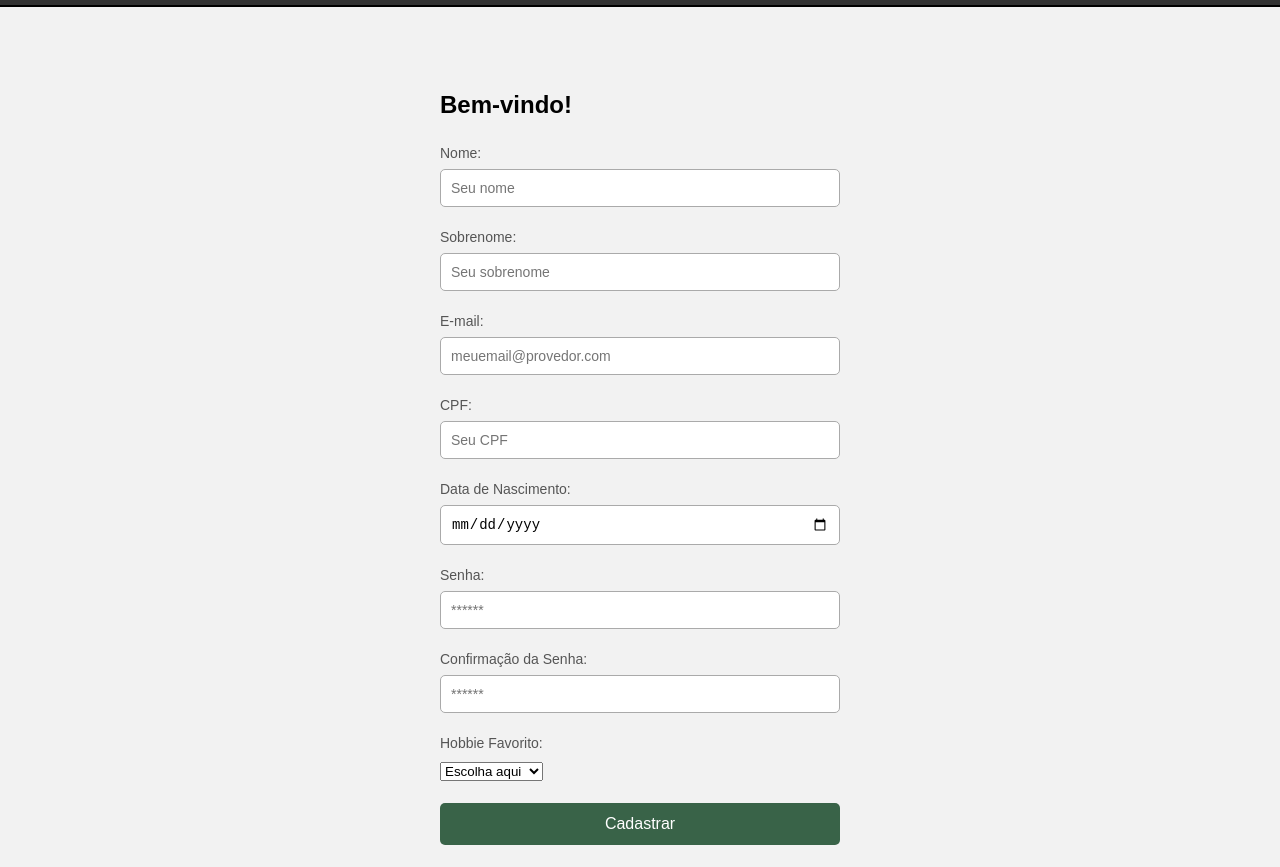
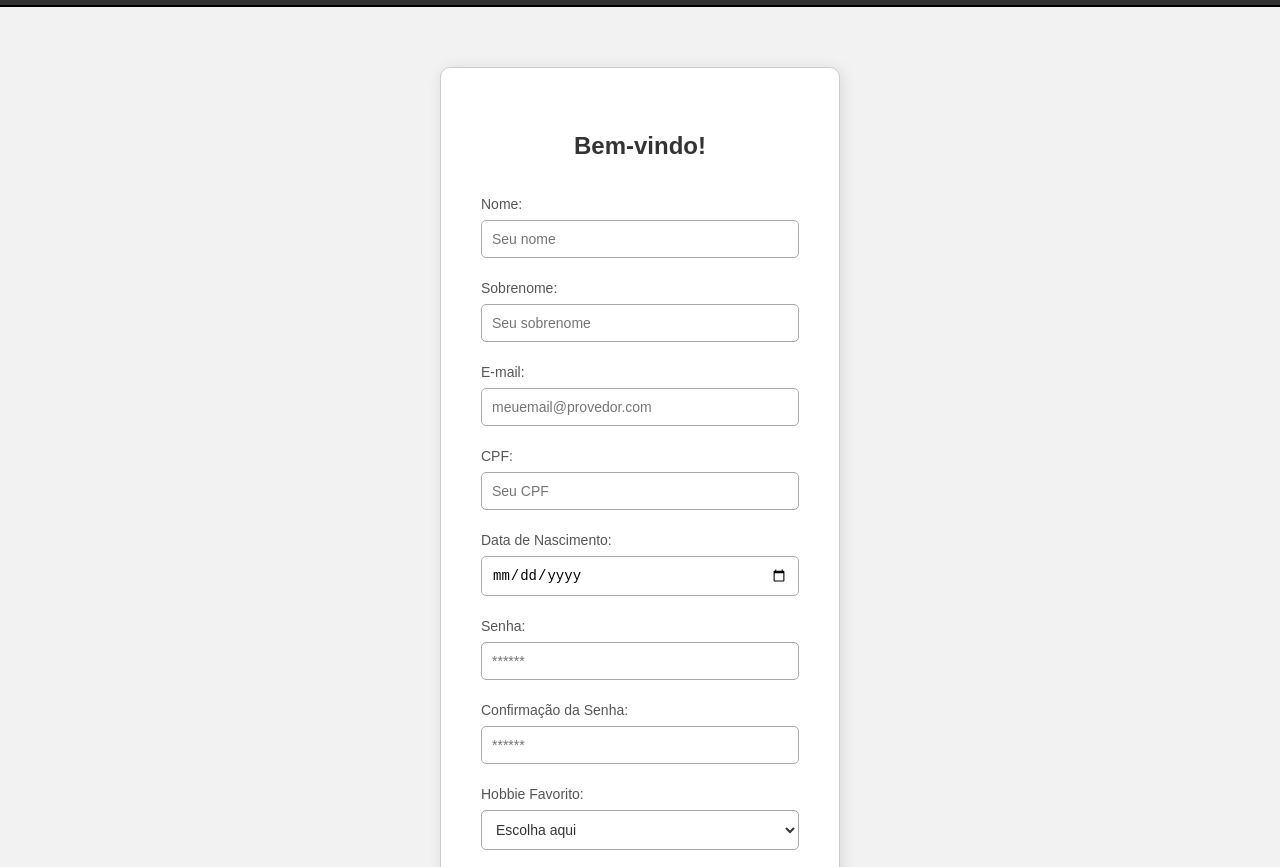
Before and after one commit to brunoPrados/Projeto-Individual, a website: page Site/public/cadastro.html in a window 1280 px wide. Shown: the part 75-942 px from the top of the page. Drawn offline with Linux system fonts and the light colour scheme; no server answers.

Commit message:
Mudando CSS e

```diff
--- a/Site/public/cadastro.html
+++ b/Site/public/cadastro.html
@@ -52,10 +52,6 @@
       <div class="card card-cadastro">
         <h2>Bem-vindo!</h2>
         <div class="formulario">
-          <!--
-                         Para inserir mais um campo, copie uma das inputs abaixo.
-                         Assim que inserir vá para o script abaixo.
-                     -->
           <div class="campo">
             <span>Nome:</span>
             <input id="nome_input" type="text" placeholder="Seu nome" />
@@ -149,7 +145,9 @@
       cpfVar == "" ||
       senhaVar == "" ||
       confirmacaoSenhaVar == "" ||
-      codigoVar == ""
+      sobrenomeVar == "" ||
+      dataVar == "" ||
+      hobbieVar == ""
     ) {
       cardErro.style.display = "block";
       mensagem_erro.innerHTML =
--- a/Site/public/css/estilo.css
+++ b/Site/public/css/estilo.css
@@ -6,6 +6,8 @@ body {
   font-size: 16px;
   line-height: 1.5;
 }
+
+/* INDEX */
 
 .header {
   height: 80px;
@@ -139,6 +141,7 @@ ul {
   font-size: 14px;
 }
 
+/* LOGIN */
 
 .login {
   background-color: #f2f2f2;
@@ -252,3 +255,29 @@ ul {
   color: red;
   font-size: 14px;
 }
+
+/* CADASTRO */
+.card-cadastro {
+  background-color: #ffffff;
+  border: 1px solid #ccc;
+  border-radius: 10px;
+  padding: 40px;
+  box-shadow: 2px 2px 15px rgba(0, 0, 0, 0.1);
+  text-align: center;
+}
+
+.card-cadastro h2 {
+  margin-bottom: 30px;
+  color: #333;
+}
+
+.card-cadastro .campo select {
+  width: 100%;
+  padding: 10px;
+  font-size: 14px;
+  border: 1px solid #aaa;
+  border-radius: 5px;
+  box-sizing: border-box;
+  background-color: #fff;
+  color: #333;
+}
```
